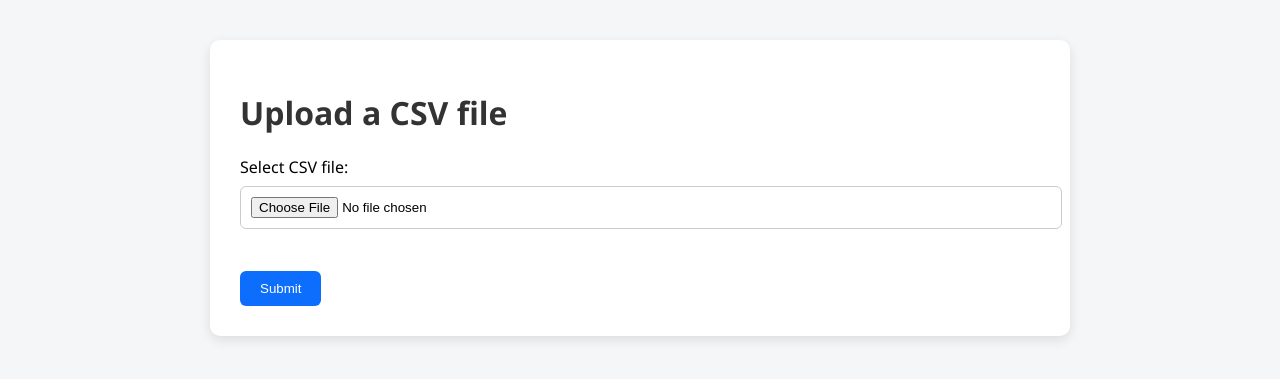
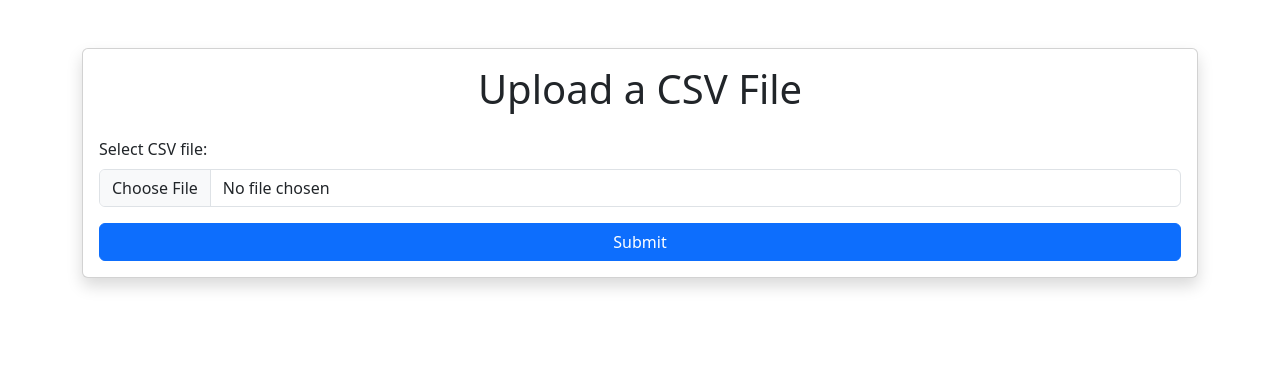
Before and after one commit to bhi049/ohke-teknologia-seminaari, a Flask app: page / in a window 1280 px wide. Shown: the top 379 px of the page. Run offline with Flask 3, Linux system fonts and the light colour scheme; some libraries are stand-ins or nearby versions.

Commit message:
Small styling improvemets, back button and better error handling to uploading csv file

```diff
--- a/porssi-analyysi/app.py
+++ b/porssi-analyysi/app.py
@@ -57,8 +57,12 @@ def report():
 
     filepath = os.path.join(app.config['UPLOAD_FOLDER'], filename)
 
-    # Read the CSV file and sort by date
-    df = pd.read_csv(filepath)
+    try:
+        # Read the CSV file and sort by date
+        df = pd.read_csv(filepath)
+    except Exception as e:
+        return f"Error reading CSV file: {str(e)}", 400
+
     df["Date"] = pd.to_datetime(df["Date"])
     df.sort_values("Date", inplace=True)
 
--- a/porssi-analyysi/static/style.css
+++ b/porssi-analyysi/static/style.css
@@ -1,57 +1 @@
-body {
-    background-color: #f4f6f8;
-    font-family: 'Segoe UI', sans-serif;
-    margin: 0;
-    padding: 0;
-  }
-
-  .container {
-    max-width: 800px;
-    margin: 40px auto;
-    padding: 30px;
-    background: white;
-    border-radius: 10px;
-    box-shadow: 0 4px 12px rgba(0, 0, 0, 0.1);
-  }
-
-  h1, h2, h3, h4 {
-    color: #333;
-  }
-
-  form {
-    margin-top: 20px;
-  }
-
-  input[type="file"],
-  select {
-    width: 100%;
-    padding: 10px;
-    margin-top: 8px;
-    margin-bottom: 20px;
-    border-radius: 6px;
-    border: 1px solid #ccc;
-  }
-
-  button,
-  input[type="submit"] {
-    background-color: #0d6efd;
-    color: white;
-    padding: 10px 20px;
-    border: none;
-    border-radius: 6px;
-    cursor: pointer;
-  }
-
-  button:hover,
-  input[type="submit"]:hover {
-    background-color: #0a58ca;
-  }
-
-  img {
-    width: 100%;
-    max-width: 100%;
-    height: auto;
-    margin-top: 20px;
-    border-radius: 6px;
-    border: 1px solid #ddd;
-  }
+/* Retain only custom styles if needed */
--- a/porssi-analyysi/templates/upload.html
+++ b/porssi-analyysi/templates/upload.html
@@ -2,16 +2,25 @@
 <html>
 <head>
     <title>Upload CSV File</title>
-        <link rel="stylesheet" href="{{ url_for('static', filename='style.css') }}">
+    <link href="https://cdn.jsdelivr.net/npm/bootstrap@5.3.0-alpha3/dist/css/bootstrap.min.css" rel="stylesheet">
 </head>
 <body>
-        <div class="container">
-            <h1>Upload a CSV file</h1>
-            <form method="post" enctype="multipart/form-data">
-                <label>Select CSV file:</label>
-                <input type="file" name="file" accept=".csv" required><br><br>
-                <button type="submit">Submit</button>
+    <div class="container mt-5">
+        <div class="card shadow">
+            <div class="card-body">
+                <h1 class="text-center">Upload a CSV File</h1>
+                <form method="post" enctype="multipart/form-data" class="mt-4">
+                    <div class="mb-3">
+                        <label for="file" class="form-label">Select CSV file:</label>
+                        <input type="file" name="file" id="file" class="form-control" accept=".csv" required>
+                    </div>
+                    <div class="d-grid">
+                        <button type="submit" class="btn btn-primary">Submit</button>
+                    </div>
                 </form>
             </div>
+        </div>
+    </div>
+    <script src="https://cdn.jsdelivr.net/npm/bootstrap@5.3.0-alpha3/dist/js/bootstrap.bundle.min.js"></script>
 </body>
 </html>
--- /dev/null
+++ b/porssi-analyysi/uploads/ERROR.csv
@@ -0,0 +1,6 @@
+Date,Close,Open,High,Low
+2025-01-01,150,152,155,148
+2025-01-02,NaN,153,156,149
+2025-01-03,abc,154,157,150
+2025-01-04,155,,158,151
+2025-01-05,156,157,invalid,152
```
Also changed, not shown: porssi-analyysi/templates/report.html (+22 -9 lines). Lines whose indentation alone changed are shown as unchanged.
